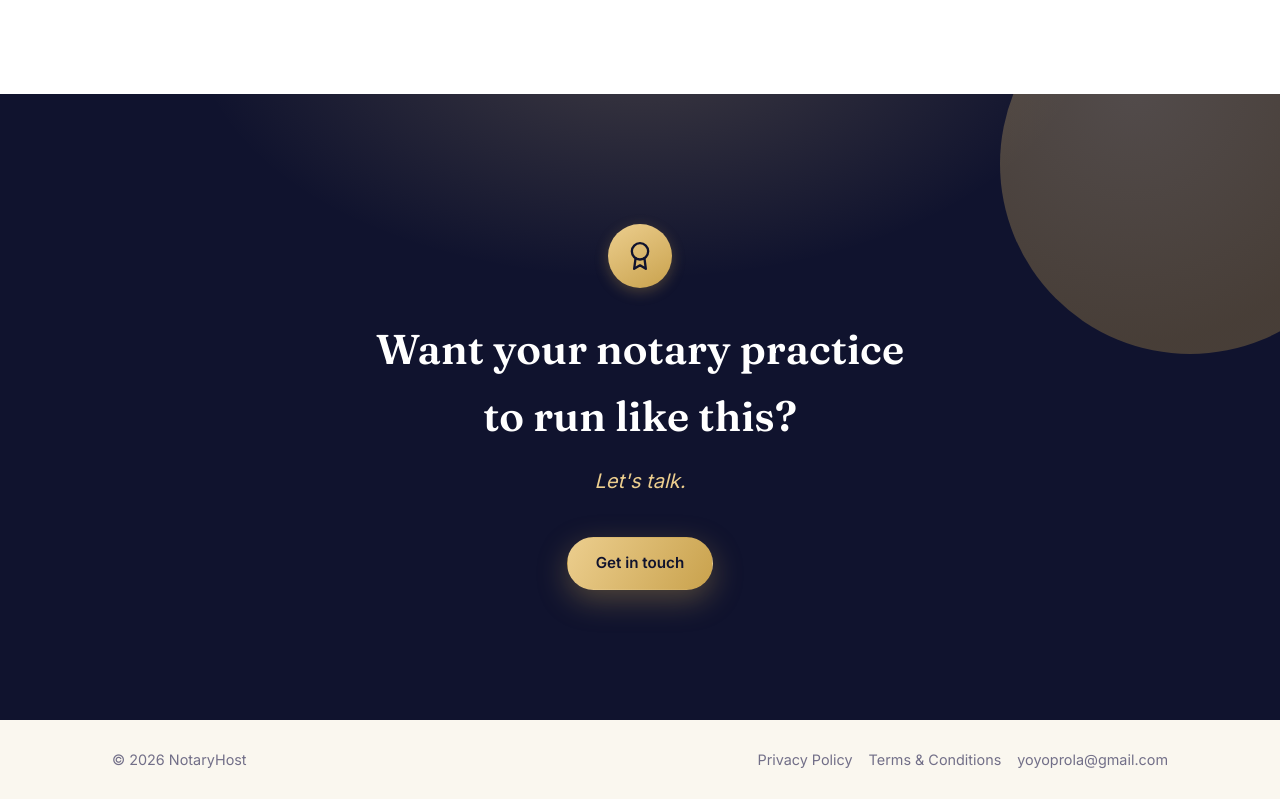
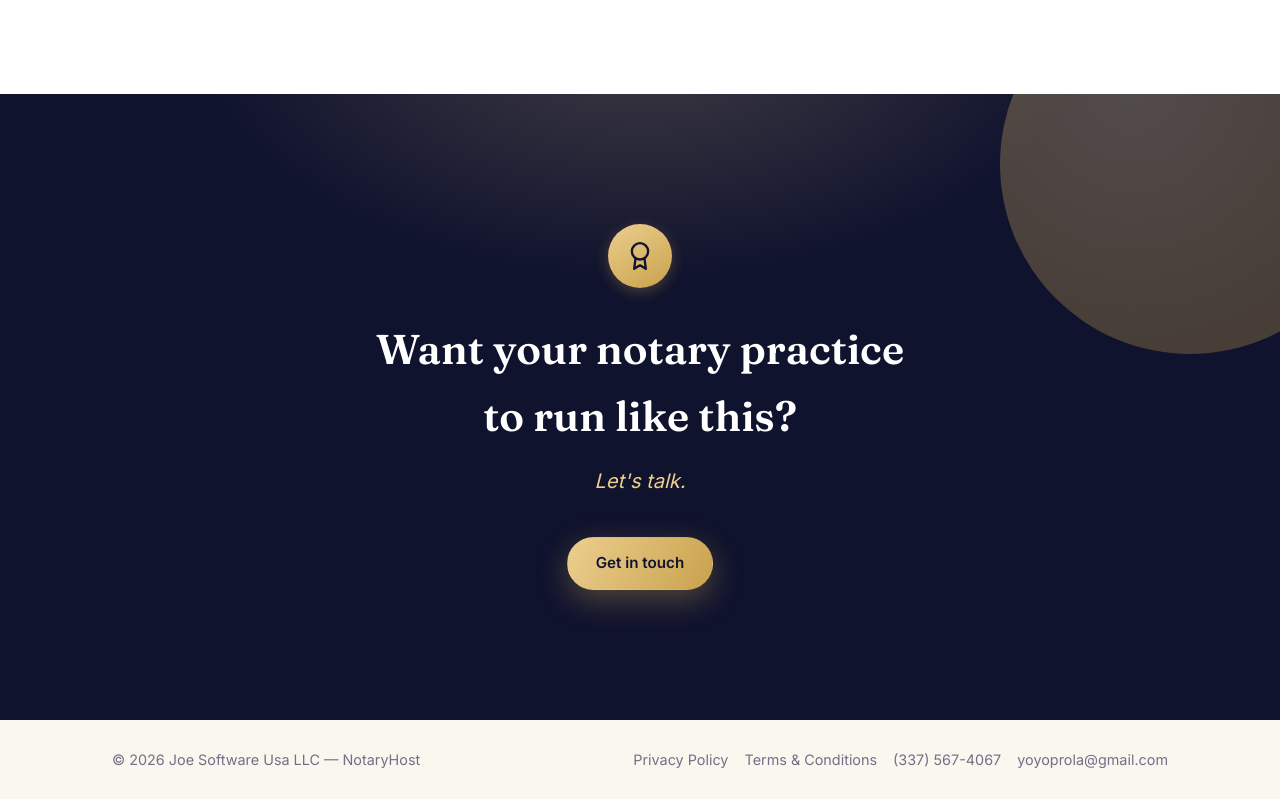
Before and after one commit to yoyoprola-ship-it/notaryhost, a React (Vite) app: page / in a window 1280 px wide. Shown: the part 10603-11402 px from the top of the page. Built offline with nearby package versions, Linux system fonts and the light colour scheme.

Commit message:
Add company name and phone number to the footer
Footer now shows Joe Software Usa LLC alongside the existing NotaryHost
branding, plus a direct phone number next to the contact email.

```diff
--- a/src/sections/Footer.jsx
+++ b/src/sections/Footer.jsx
@@ -4,10 +4,11 @@ export default function Footer() {
   return (
     <footer className="footer">
       <div className="section-inner footer__inner">
-        <span>© {new Date().getFullYear()} NotaryHost</span>
+        <span>© {new Date().getFullYear()} Joe Software Usa LLC — NotaryHost</span>
         <div className="footer__links">
           <Link to="/privacy">Privacy Policy</Link>
           <Link to="/terms">Terms &amp; Conditions</Link>
+          <a href="tel:+13375674067">(337) 567-4067</a>
           <a href="mailto:yoyoprola@gmail.com">yoyoprola@gmail.com</a>
         </div>
       </div>
```
